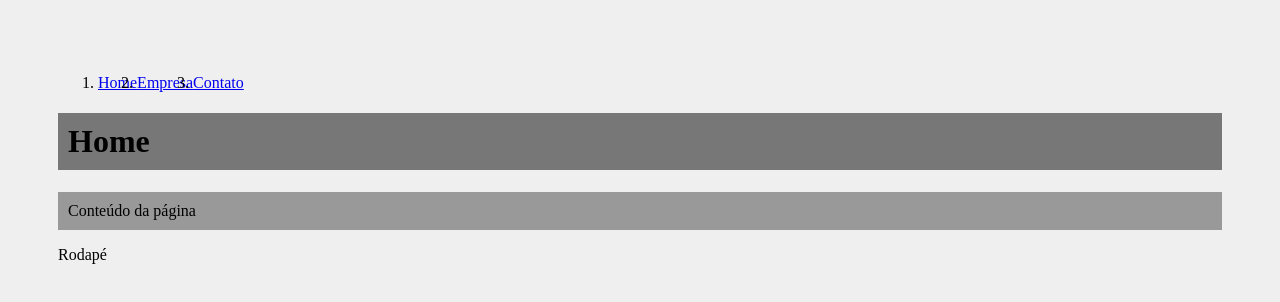
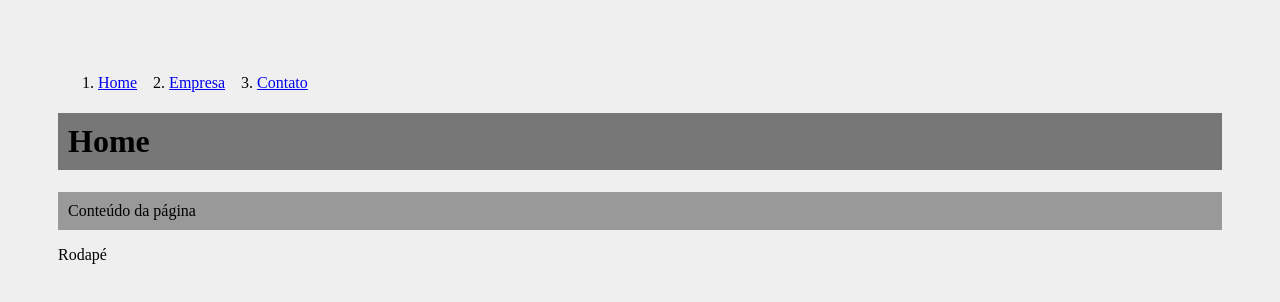
Before and after one commit to joellaranjeira/CursoReact, a React (Create React App) app in the folder primeiro-projeto/: page / in a window 1280 px wide. Shown: the top 302 px of the page. Built offline with nearby package versions, Linux system fonts and the light colour scheme.

Commit message:
aula 15 ajuste

```diff
--- a/primeiro-projeto/src/components/Layout/NavBar.js
+++ b/primeiro-projeto/src/components/Layout/NavBar.js
@@ -3,22 +3,18 @@ import styles from './Navbar.module.css'
 
 function NavBar(){
 
-
     return(
         <ul className={styles.list}>
-
-            <li className={styles.Item}>
+            <li className={styles.item}>
                 <Link to="/">Home</Link>
             </li>
-
-            <li className={styles.Item}>
+            <li className={styles.item}>
                 <Link to="/empresa">Empresa</Link>
             </li>
-
-            <li className={styles.Item}>
+            <li className={styles.item}>
                 <Link to="/contato">Contato</Link>
             </li>
-    </ul>
+      </ul>
     )
 }
 
--- a/primeiro-projeto/src/components/Layout/Navbar.module.css
+++ b/primeiro-projeto/src/components/Layout/Navbar.module.css
@@ -4,5 +4,5 @@
 }
 
 .item{
-    margin-right: 1em;
+    margin-right: 2em;
 }
```
Also changed, not shown: primeiro-projeto/src/App.js (+5 -5 lines).
